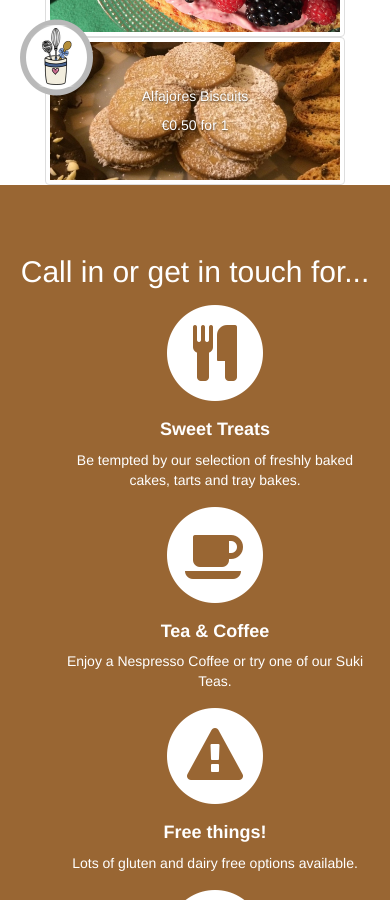
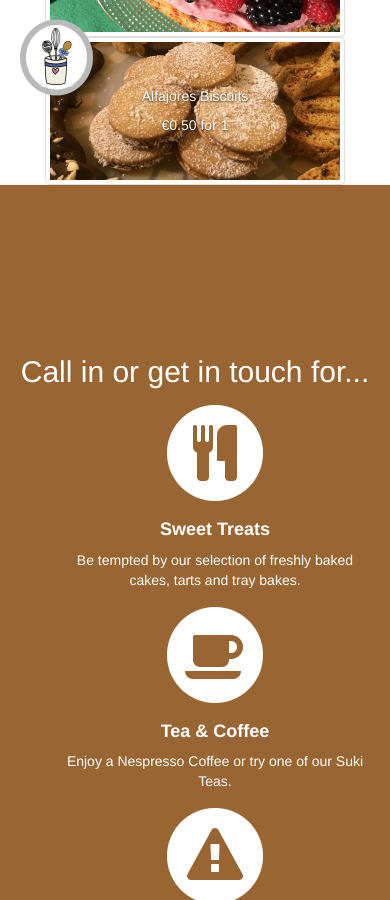
Before and after one commit to AnPanc/anpanc.github.io, a Jekyll site: the page built from index.html, in a window 390 px wide and 900 px high, scrolled down 5260 px. Built offline with Jekyll 4.4.1, drawn with Linux system fonts in a browser that asks for light colours.

Commit message:
sections and css tidy

```diff
--- a/_includes/allergen.html
+++ b/_includes/allergen.html
@@ -1,7 +1,7 @@
-<section id="suppliers" class="suppliers">
-  <div class="container">
+<section id="allergen" class="allergen">
+  <div class="container allergen">
     <div class="row">
-      <div class="col-md-12 col-sm-12 col-xs-12 text-center">
+      <div class="col-lg-12 col-md-12 col-sm-12 col-xs-12 text-center">
         <h3>Allergen Information</h3>
         {% for allergen in page.allergen %}
           {% if allergen.contains == true %}
--- a/_includes/head.html
+++ b/_includes/head.html
@@ -1,20 +1,19 @@
 <head>
-
   <meta charset="utf-8">
   <meta http-equiv="X-UA-Compatible" content="IE=edge">
   <meta name="viewport" content="width=device-width, initial-scale=1">
-  <meta name="description" content="{{ site.title }}, {{ site.description }}">
+  <meta name="description" content="{{ site.description }}">
   <meta name="author" content="{{ site.owner }}">
 
-  <title>An Panc Patisserie</title>
+  <title>{{ site.title }}</title>
 
   <!-- Bootstrap Core CSS -->
   <link href="{{ site.baseurl }}/css/bootstrap.min.css" rel="stylesheet">
 
+  <!-- Font Awesome -->
+  <link href="{{ site.baseurl }}/css/font-awesome.min.css" rel="stylesheet" type="text/css">
+
   <!-- Custom CSS -->
   <link href="{{ site.baseurl }}/css/anpanc.css" rel="stylesheet">
 
-  <!-- Custom Fonts -->
-  <link href="{{ site.baseurl }}/css/font-awesome.min.css" rel="stylesheet" type="text/css">
-
 </head>
--- a/_includes/ingredients.html
+++ b/_includes/ingredients.html
@@ -1,5 +1,5 @@
-<section id="suppliers" class="suppliers">
-  <div class="container">
+<section id="ingredients" class="ingredients">
+  <div class="container ingredients">
     <div class="row">
       <div class="col-md-12 col-sm-12 col-xs-12 text-center">
         <h3>Ingredients</h3>
--- a/_includes/menuprices.html
+++ b/_includes/menuprices.html
@@ -1,3 +1,4 @@
+<section id="menuprices" class="menuprices">
   <div class="container menuprices">
     <div class="col-lg-12 text-center menuprices">
     <h3>Menu &amp; Prices</h3>
@@ -22,3 +23,4 @@
     {% endfor %}
     </div>
   </div>
+</section>
--- a/_includes/services.html
+++ b/_includes/services.html
@@ -1,16 +1,15 @@
-<section id="coffeeandcake">
+<section id="services" class="services">
   <!-- Uses Font Awesome's stacked icon classes. For more information, visit http://fontawesome.io/examples/ -->
-  <div class="container coffeeandcake bg-primary">
-    <div class="row text-center">
-      <div class="col-md-12 col-sm-12 col-xs-12">
+  <div class="container services">
+    <div class="col-lg-12 text-center services">
       <h2>Call in or get in touch for...</h2>
       <ul>
       <!-- 4 on laptop, 2 on tablet, 1 on phone -->
       {% for service in site.data.services %}
-          <div class="col-lg-3 col-md-5 col-sm-5 col-xs-12">
+        <div class="col-lg-3 col-md-6 col-sm-6 col-xs-12">
           <span class="fa-stack fa-4x">
             <i class="fa fa-circle fa-stack-2x"></i>
-              <i class="fa {{ service.icon }} fa-stack-1x text-primary" style="color:#996633"></i>
+            <i class="fa {{ service.icon }} fa-stack-1x services-icon"></i>
           </span>
           <h4><strong>{{ service.name }}</strong></h4>
           <p>{{ service.description }}</p>
@@ -19,7 +18,5 @@
       </ul>
     </div>
   </div>
-    <!-- /.row -->
-  </div>
   <!-- /.container -->
 </section>
--- a/css/anpanc.css
+++ b/css/anpanc.css
@@ -94,16 +94,16 @@
     background-color: #fff;
 }
 
-/* Coffeee and Cake */
+/* Services */
 
-.coffeeandcake {
+.services {
     padding: 50px 0;
     background-color: #996633;
     color: #fff;
 }
 
-.coffeeandcake-item {
-    margin-bottom: 30px;
+.services-icon {
+   color: #996633;
 }
 
 /* bakes */
```
Lines whose indentation alone changed are shown as unchanged.
